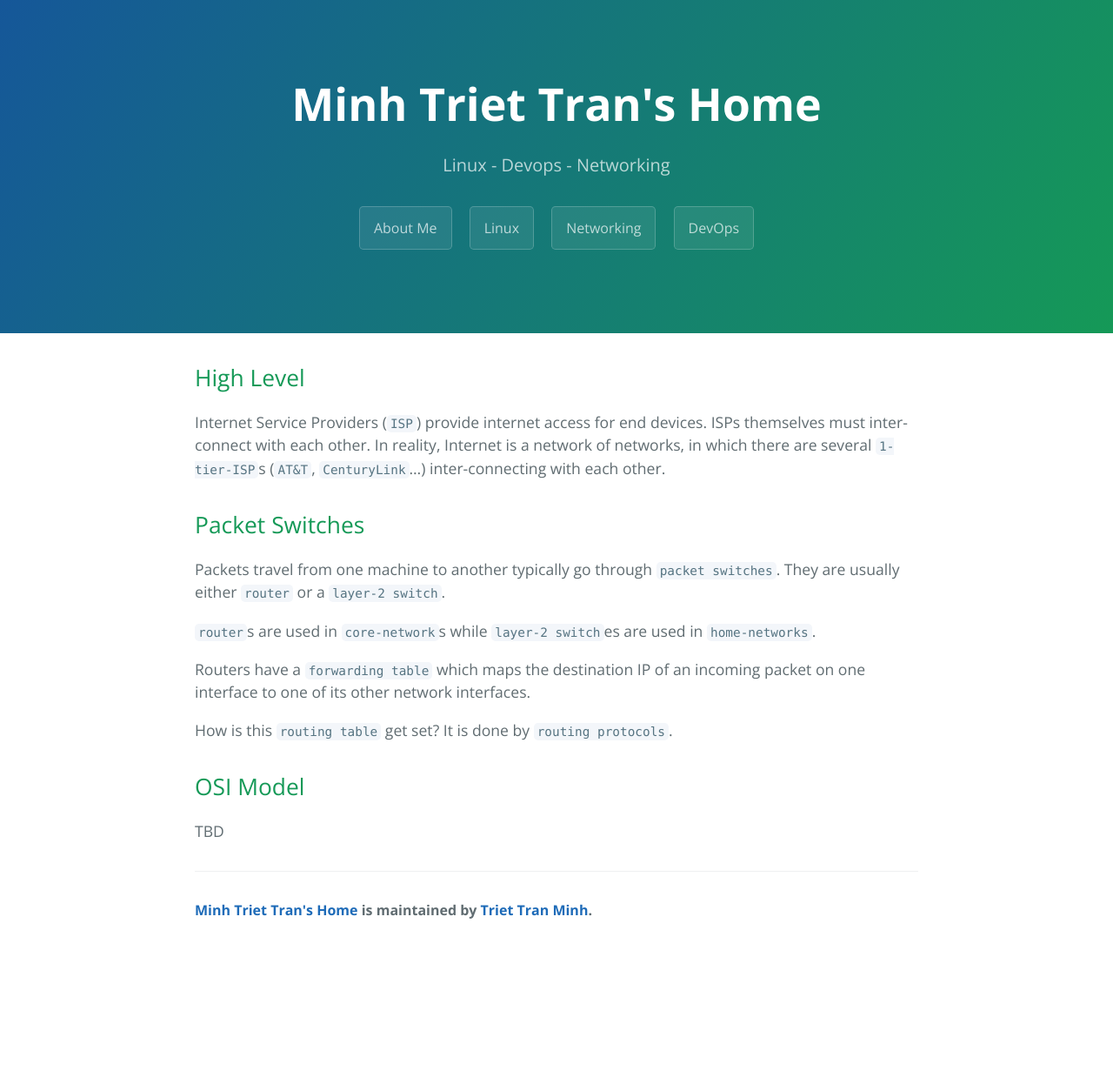
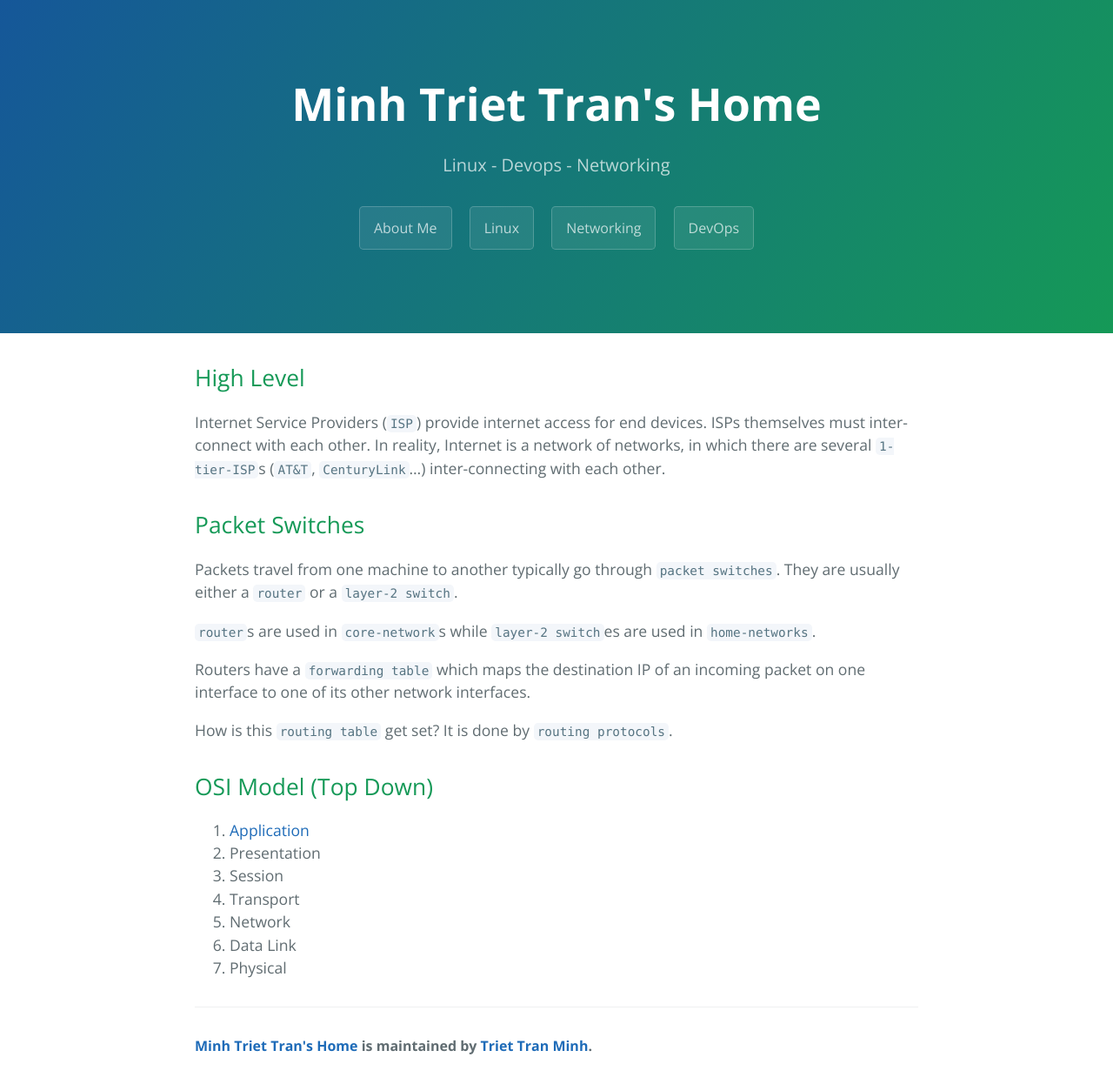
Before and after one commit to minhtrietbkit/minhtrietbkit.github.io, a Jekyll site: the page built from _posts/2019-03-11-networking-review-1.md, in a window 1280 px wide. Shown: the whole page at 87% size. Built offline with Jekyll 4.4.1, drawn with Linux system fonts in a browser that asks for light colours; before the commit the page ends 1090 px from its top, so only the background shows below that.

Commit message:
Add application layer 1

```diff
--- a/_posts/2019-03-11-hash-encrypt.md
+++ b/_posts/2019-03-11-networking-review-1.md
@@ -1,5 +1,5 @@
 ---
-title:  "Networking review 1"
+title:  "Networking Review 1"
 date:   2019-03-11
 layout: default
 category: network
@@ -11,7 +11,7 @@ Internet Service Providers (`ISP`) provide internet access for end devices. ISPs
 
 ## Packet Switches
 
-Packets travel from one machine to another typically go through `packet switches`. They are usually either `router` or a `layer-2 switch`.
+Packets travel from one machine to another typically go through `packet switches`. They are usually either a `router` or a `layer-2 switch`.
 
 `router`s are used in `core-network`s while `layer-2 switch`es are used in `home-networks`.
 
@@ -19,5 +19,12 @@ Routers have a `forwarding table` which maps the destination IP of an incoming p
 
 How is this `routing table` get set? It is done by `routing protocols`.
 
-## OSI Model
-TBD
+## OSI Model (Top Down)
+
+1. [Application](/network/2019/03/12/application-layer-1.html)
+2. Presentation
+3. Session
+4. Transport
+5. Network
+6. Data Link
+7. Physical
```
Also changed, not shown: _posts/2019-03-12-application-layer-1.md (added, +26 -0 lines).
